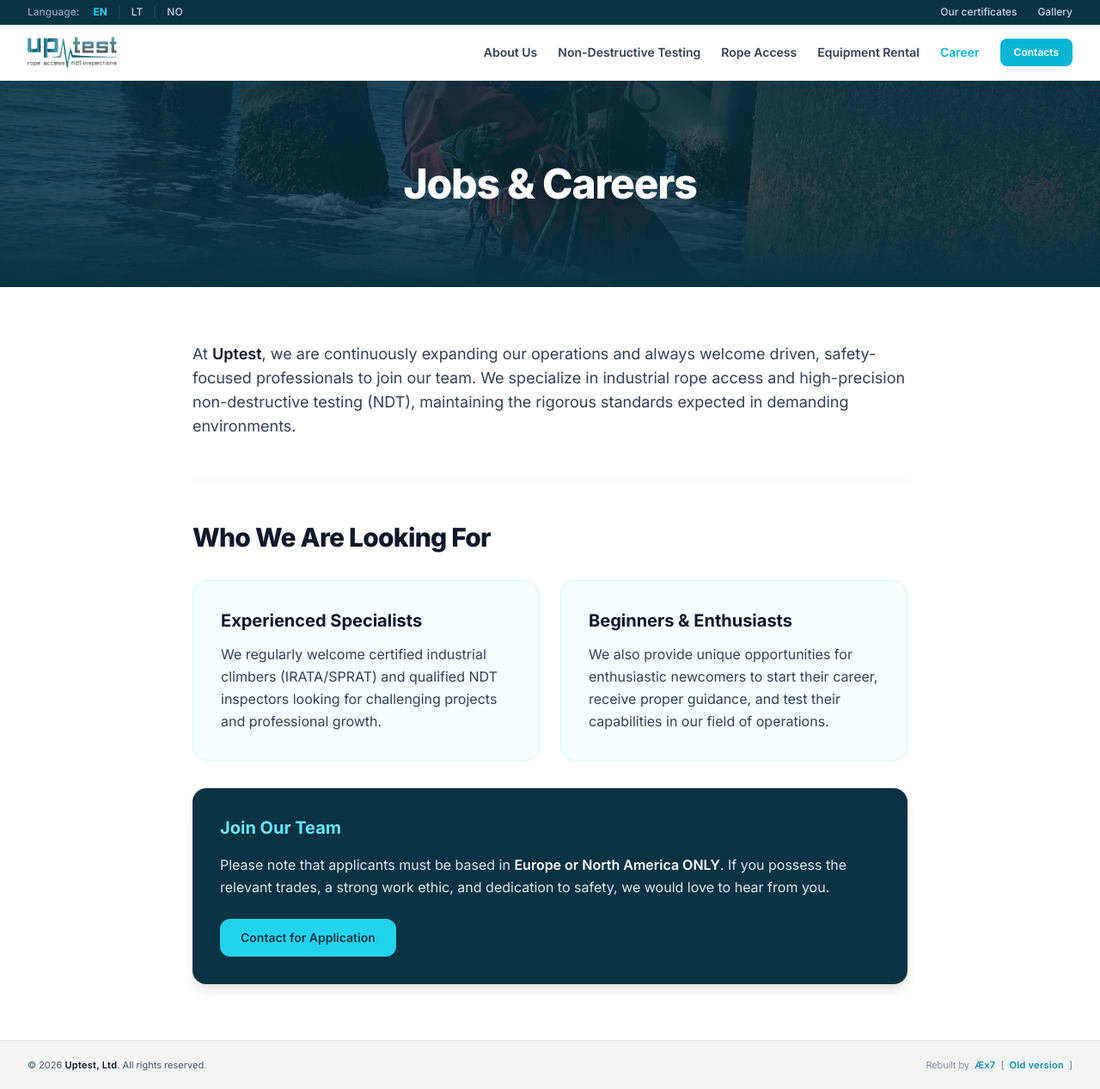
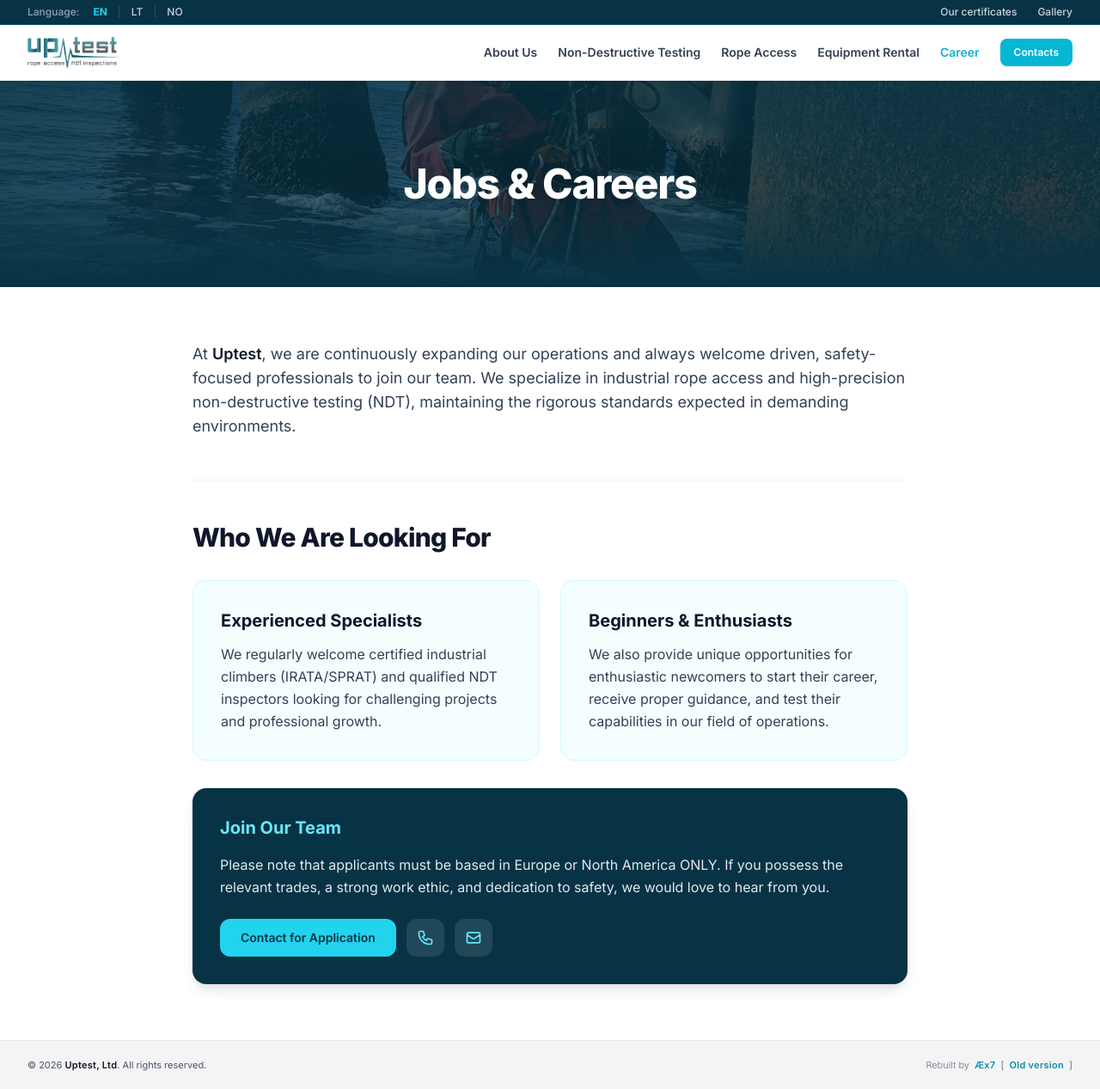
Before and after one commit to mruslys/uptest.no, a Jekyll site: the page built from career/index.html, in a window 1280 px wide and 1267 px high. Shown: the whole window at 86% size. Built offline with Jekyll 4.4.1, drawn with Linux system fonts in a browser that asks for light colours; nearby versions of some CDN libraries.

Commit message:
Update index.html

```diff
--- a/career/index.html
+++ b/career/index.html
@@ -38,15 +38,11 @@
     </div>
 
     <!-- Call to Action -->
-    <div class="bg-brand-950 text-white rounded-2xl p-6 sm:p-8 space-y-4 shadow-lg">
-        <h3 class="text-xl font-bold text-brand-300">Join Our Team</h3>
-        <p class="text-slate-200 text-base leading-relaxed">
-            Please note that applicants must be based in <strong class="text-white font-semibold">Europe or North America ONLY</strong>. If you possess the relevant trades, a strong work ethic, and dedication to safety, we would love to hear from you.
-        </p>
-        <div class="pt-2">
-            <a href="contacts/" class="inline-flex items-center justify-center px-6 py-3 rounded-xl font-semibold text-sm text-brand-950 bg-brand-400 hover:bg-brand-300 shadow-sm transition-all">
-                Contact for Application
-            </a>
-        </div>
-    </div>
+    {% include cta-box.html
+        title="Join Our Team"
+        description="Please note that applicants must be based in Europe or North America ONLY. If you possess the relevant trades, a strong work ethic, and dedication to safety, we would love to hear from you."
+        btn_text="Contact for Application"
+        btn_url="contacts/"
+    %}
+
 </div>
```
